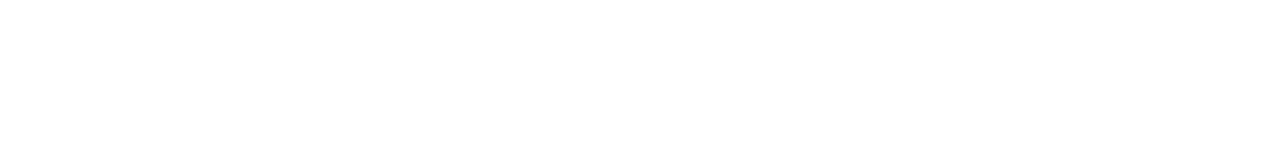
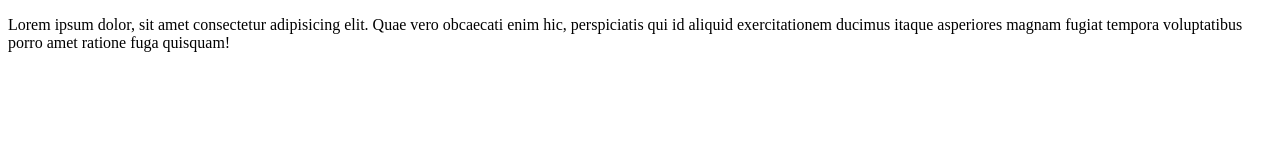
Before and after one commit to DougSantt/estudos, a plain HTML site: page index.html in a window 1280 px wide. Drawn offline with Linux system fonts and the light colour scheme.

Commit message:
Adicionado texto no body

```diff
--- a/index.html
+++ b/index.html
@@ -6,6 +6,6 @@
     <title>Curso Git e Github</title>
 </head>
 <body>
-
+    <p>Lorem ipsum dolor, sit amet consectetur adipisicing elit. Quae vero obcaecati enim hic, perspiciatis qui id aliquid exercitationem ducimus itaque asperiores magnam fugiat tempora voluptatibus porro amet ratione fuga quisquam!</p>
 </body>
 </html>
```
